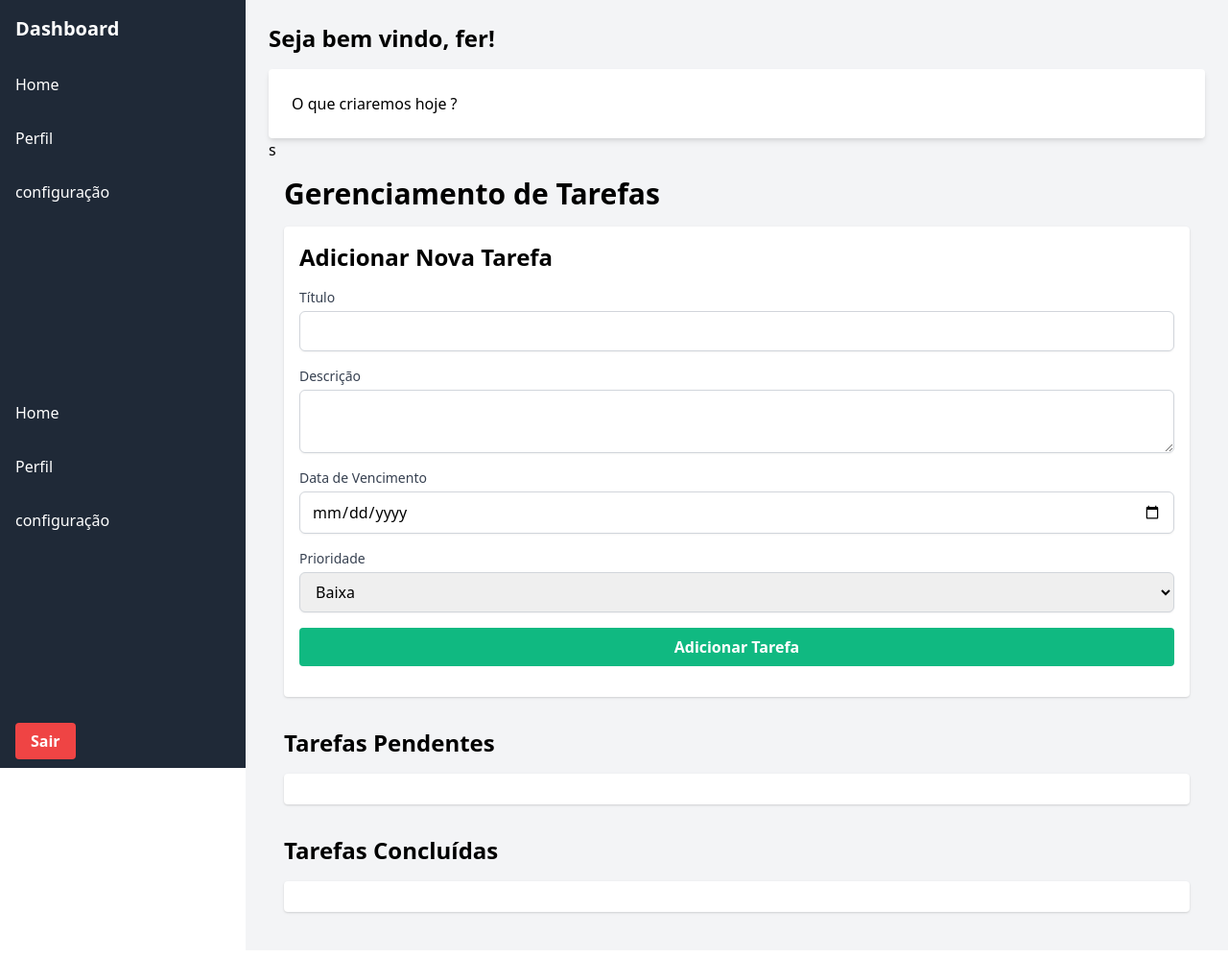
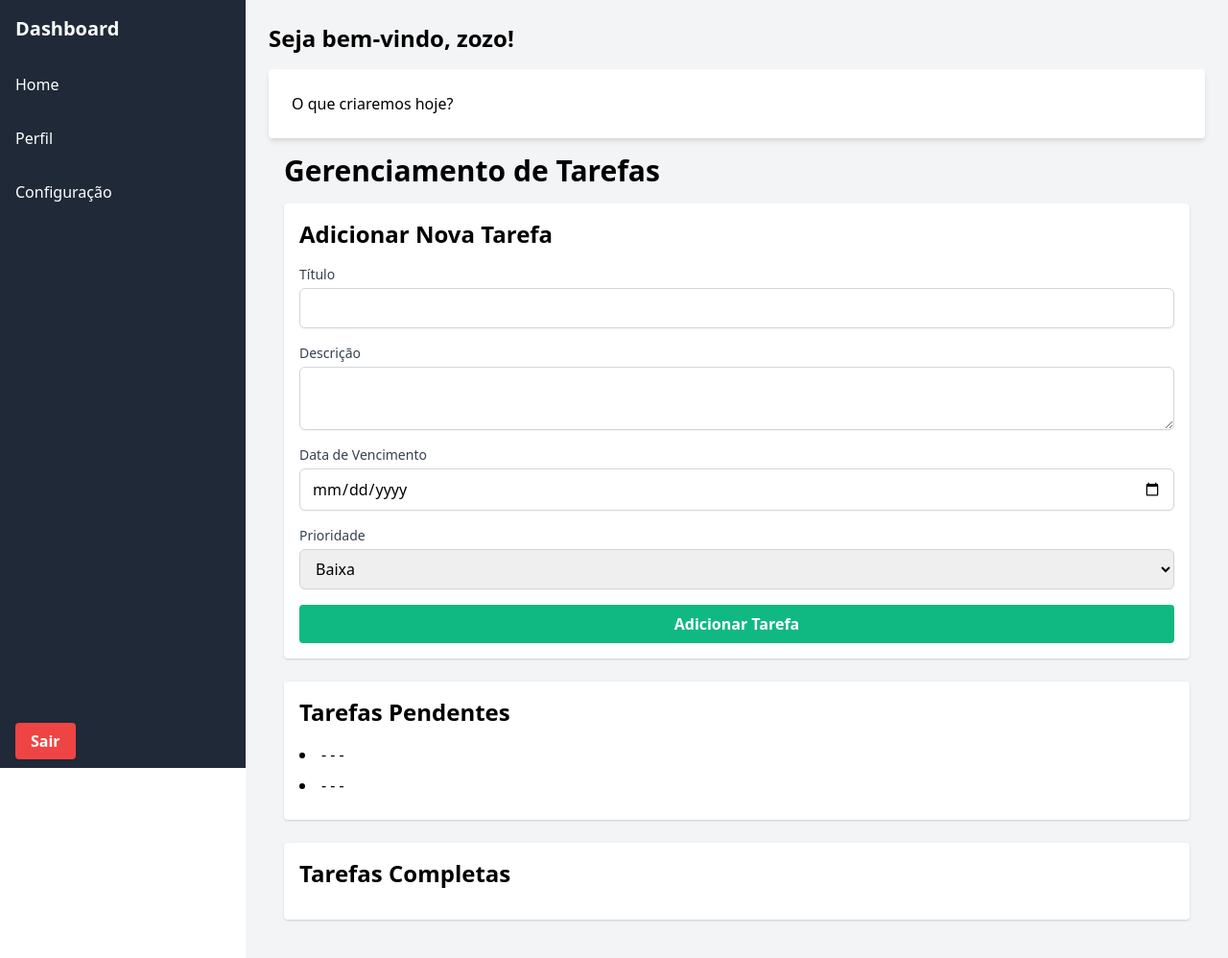
Before and after one commit to FernandoGomesMonteiro/To-do-a-list, a Flask app: page /dashboard in a window 1280 px wide. Shown: the whole page at 96% size. Before the commit the page ends 954 px from the top, so only its background shows below. Run offline with Flask 3, Linux system fonts and the light colour scheme; a user stored in the database is signed in; data comes from the database, SQL or seed files in the repository.

Commit message:
corrigi alguns bugs

```diff
--- a/To-do-a-list-master/to_do_a_list/app.py
+++ b/To-do-a-list-master/to_do_a_list/app.py
@@ -1,9 +1,9 @@
-from flask import Flask, render_template, send_from_directory, request, jsonify, make_response, url_for, redirect, flash, session
+from flask import Flask, render_template, request, redirect, url_for, flash, session
 import sqlite3
 
+app = Flask(__name__)
+app.secret_key = 'jack'
 
-app = Flask(__name__)
-app.secret_key='jack'
 def validate_login(username, password):
     conn = sqlite3.connect('database.db')
     cursor = conn.cursor()
@@ -24,9 +24,6 @@
 def criar_conta_redirect():
     return redirect(url_for('criar_conta'))
 
-
-#
-# tela cadastro ----------------------------------------------------------------#
 @app.route('/criar_conta_db', methods=['POST'])
 def criar_conta_db():
     username = request.form['username']
@@ -41,94 +38,82 @@
     conn.close()
     return redirect(url_for('index'))
 
-
-
- # tela login ----------------------------------------------------------------#
-
 @app.route('/login', methods=['POST'])
 def login():
     username = request.form['username']
     password = request.form['password']
     user = validate_login(username, password)
-    if user :
+    if user:
         session['username'] = username
-
-        return redirect (url_for('dashboard'))
-
+        return redirect(url_for('dashboard'))
     else:
-        flash('senha errada')
-        return redirect (url_for('index'))
-
+        flash('Senha errada')
+        return redirect(url_for('index'))
 
 @app.route('/dashboard')
 def dashboard():
     if 'username' in session:
         username = session['username']
-        return render_template ('dashboard.html', username=username)
+        conn = sqlite3.connect('database.db')
+        cursor = conn.cursor()
+        tasks = cursor.execute('SELECT * FROM tasks WHERE completed = 0').fetchall()
+        completed_tasks = cursor.execute('SELECT * FROM tasks WHERE completed = 1').fetchall()
+        conn.close()
+        return render_template('dashboard.html', username=username, tasks=tasks, completed_tasks=completed_tasks)
     else:
-        return redirect (url_for('index'))
+        return redirect(url_for('index'))
 
 @app.route('/logout')
 def logout():
-    session.pop('username',None)
-    return redirect (url_for('index'))
-#---------------------------------- gerenciamento de tarefas
+    session.pop('username', None)
+    return redirect(url_for('index'))
 
-def get_db_connection():
-    conn = sqlite3.connect('database.db')
-    conn.row_factory = sqlite3.Row
-    return conn
-
-@app.route('/get_db')
-def get_db():
-    conn = get_db_connection()
-    tasks = conn.execute('SELECT * FROM tasks WHERE completed = 0').fetchall()
-    completed_tasks = conn.execute('SELECT * FROM tasks WHERE completed = 1').fetchall()
-    conn.close()
-    return render_template('index.html', tasks=tasks, completed_tasks=completed_tasks)
-
-@app.route('/add', methods=['POST'])
-def add():
+@app.route('/adicionarinfo', methods=['POST'])
+def adicionarinfo():
     title = request.form['title']
     description = request.form['description']
     due_date = request.form['due_date']
     priority = request.form['priority']
-    conn = get_db_connection()
-    conn.execute('INSERT INTO tasks (title, description, due_date, priority, completed) VALUES (?, ?, ?, ?, ?)',
-                 (title, description, due_date, priority, 0))
+    conn = sqlite3.connect('database.db')
+    cursor = conn.cursor()
+    cursor.execute('INSERT INTO tasks (title, description, due_date, priority, completed) VALUES (?, ?, ?, ?, ?)',
+                   (title, description, due_date, priority, 0))
     conn.commit()
     conn.close()
     return redirect(url_for('dashboard'))
 
-@app.route('/edit/<int:id>', methods=['GET', 'POST'])
-def edit(id):
-    conn = get_db_connection()
+@app.route('/editarinfo/<int:id>', methods=['GET', 'POST'])
+def editinfo(id):
+    conn = sqlite3.connect('database.db')
+    cursor = conn.cursor()
     if request.method == 'POST':
         title = request.form['title']
         description = request.form['description']
         due_date = request.form['due_date']
         priority = request.form['priority']
-        conn.execute('UPDATE tasks SET title = ?, description = ?, due_date = ?, priority = ? WHERE id = ?',
-                     (title, description, due_date, priority, id))
+        cursor.execute('UPDATE tasks SET title = ?, description = ?, due_date = ?, priority = ? WHERE id = ?',
+                       (title, description, due_date, priority, id))
         conn.commit()
         conn.close()
         return redirect(url_for('dashboard'))
-    task = conn.execute('SELECT * FROM tasks WHERE id = ?', (id,)).fetchone()
+    task = cursor.execute('SELECT * FROM tasks WHERE id = ?', (id,)).fetchone()
     conn.close()
-    return render_template('edit.html', task=task)
+    return render_template('editinfo.html', task=task)
 
-@app.route('/complete/<int:id>')
+@app.route('/completar/<int:id>')
 def complete(id):
-    conn = get_db_connection()
-    conn.execute('UPDATE tasks SET completed = 1 WHERE id = ?', (id,))
+    conn = sqlite3.connect('database.db')
+    cursor = conn.cursor()
+    cursor.execute('UPDATE tasks SET completed = 1 WHERE id = ?', (id,))
     conn.commit()
     conn.close()
     return redirect(url_for('dashboard'))
 
 @app.route('/delete/<int:id>')
 def delete(id):
-    conn = get_db_connection()
-    conn.execute('DELETE FROM tasks WHERE id = ?', (id,))
+    conn = sqlite3.connect('database.db')
+    cursor = conn.cursor()
+    cursor.execute('DELETE FROM tasks WHERE id = ?', (id,))
     conn.commit()
     conn.close()
     return redirect(url_for('dashboard'))
--- a/To-do-a-list-master/to_do_a_list/templates/dashboard.html
+++ b/To-do-a-list-master/to_do_a_list/templates/dashboard.html
@@ -12,40 +12,37 @@
         <ul class="flex-grow">
             <li class="p-4 hover:bg-gray-700"><a href="#">Home</a></li>
             <li class="p-4 hover:bg-gray-700"><a href="#">Perfil</a></li>
-            <li class="p-4 hover:bg-gray-700"><a href="#">configuração</a></li>
+            <li class="p-4 hover:bg-gray-700"><a href="#">Configuração</a></li>
         </ul>
-        <ul class="flex-grow">
-            <li class="p-4 hover:bg-gray-700"><a href="#">Home</a></li>
-            <li class="p-4 hover:bg-gray-700"><a href="#">Perfil</a></li>
-            <li class="p-4 hover:bg-gray-700"><a href="#">configuração</a></li>
-        </ul>
-
         <div class="p-4">
             <a href="{{ url_for('logout') }}" class="bg-red-500 hover:bg-red-700 text-white font-bold py-2 px-4 rounded">Sair</a>
         </div>
     </div>
     <div class="flex-grow p-6 bg-gray-100">
-        <h1 class="text-2xl font-bold mb-4">Seja bem vindo, {{ username }}!</h1>
+        <h1 class="text-2xl font-bold mb-4">Seja bem-vindo, {{ username }}!</h1>
         <div class="bg-white p-6 rounded shadow-md">
-            <p>O que criaremos hoje ?</p>
-        </div>s
+            <p>O que criaremos hoje?</p>
+        </div>
         <div class="container mx-auto p-4">
             <h1 class="text-3xl font-bold mb-4">Gerenciamento de Tarefas</h1>
             <div class="bg-white p-4 rounded shadow">
                 <h2 class="text-2xl font-bold mb-4">Adicionar Nova Tarefa</h2>
-                    <form action="/add" method="post" class="mb-4">
+                <form action="{{ url_for('adicionarinfo') }}" method="post">
                     <div class="mb-4">
                         <label for="title" class="block text-sm font-medium text-gray-700">Título</label>
                         <input type="text" id="title" name="title" class="mt-1 block w-full px-3 py-2 border border-gray-300 rounded-md shadow-sm focus:outline-none focus:border-indigo-500 focus:ring focus:ring-indigo-500 focus:ring-opacity-50">
                     </div>
+
                     <div class="mb-4">
                         <label for="description" class="block text-sm font-medium text-gray-700">Descrição</label>
                         <textarea id="description" name="description" class="mt-1 block w-full px-3 py-2 border border-gray-300 rounded-md shadow-sm focus:outline-none focus:border-indigo-500 focus:ring focus:ring-indigo-500 focus:ring-opacity-50"></textarea>
                     </div>
+
                     <div class="mb-4">
                         <label for="due_date" class="block text-sm font-medium text-gray-700">Data de Vencimento</label>
                         <input type="date" id="due_date" name="due_date" class="mt-1 block w-full px-3 py-2 border border-gray-300 rounded-md shadow-sm focus:outline-none focus:border-indigo-500 focus:ring focus:ring-indigo-500 focus:ring-opacity-50">
                     </div>
+
                     <div class="mb-4">
                         <label for="priority" class="block text-sm font-medium text-gray-700">Prioridade</label>
                         <select id="priority" name="priority" class="mt-1 block w-full px-3 py-2 border border-gray-300 rounded-md shadow-sm focus:outline-none focus:border-indigo-500 focus:ring focus:ring-indigo-500 focus:ring-opacity-50">
@@ -54,46 +51,27 @@
                             <option value="Alta">Alta</option>
                         </select>
                     </div>
+
                     <button type="submit" class="w-full bg-green-500 hover:bg-green-700 text-white font-bold py-2 px-4 rounded focus:outline-none focus:shadow-outline">Adicionar Tarefa</button>
                 </form>
             </div>
-                <div class="mt-8">
+
+            <div class="bg-white p-4 mt-6 rounded shadow">
                 <h2 class="text-2xl font-bold mb-4">Tarefas Pendentes</h2>
-                    <div class="bg-white p-4 rounded shadow">
+                <ul class="list-disc list-inside">
                     {% for task in tasks %}
-                            <div class="flex justify-between items-center mb-4">
-                                <div>
-                                    <h3 class="text-lg font-bold">{{ task.title }}</h3>
-                                    <p>{{ task.description }}</p>
-                                    <p>Vencimento: {{ task.due_date }}</p>
-                                    <p>Prioridade: {{ task.priority }}</p>
+                    <li class="mb-2">{{ task['title'] }} - {{ task['description'] }} - {{ task['due_date'] }} - {{ task['priority'] }}</li>
+                    {% endfor %}
+                </ul>
             </div>
-                                <div>
-                                    <a href="/complete/{{ task.id }}" class="text-green-500 hover:text-green-700 mr-2">Concluir</a>
-                                    <a href="/edit/{{ task.id }}" class="text-blue-500 hover:text-blue-700 mr-2">Editar</a>
-                                    <a href="/delete/{{ task.id }}" class="text-red-500 hover:text-red-700">Remover</a>
-                                </div>
-                            </div>
+
+            <div class="bg-white p-4 mt-6 rounded shadow">
+                <h2 class="text-2xl font-bold mb-4">Tarefas Completas</h2>
+                <ul class="list-disc list-inside">
+                    {% for task in completed_tasks %}
+                    <li class="mb-2">{{ task['title'] }} - {{ task['description'] }} - {{ task['due_date'] }} - {{ task['priority'] }}</li>
                     {% endfor %}
-                    </div>
-                </div>
-                <div class="mt-8">
-                    <h2 class="text-2xl font-bold mb-4">Tarefas Concluídas</h2>
-                    <div class="bg-white p-4 rounded shadow">
-                        {% for task in completed_tasks %}
-                            <div class="flex justify-between items-center mb-4">
-                                <div>
-                                    <h3 class="text-lg font-bold">{{ task.title }}</h3>
-                                    <p>{{ task.description }}</p>
-                                    <p>Vencimento: {{ task.due_date }}</p>
-                                    <p>Prioridade: {{ task.priority }}</p>
-                                </div>
-                                <div>
-                                    <span class="text-green-500 font-bold">Concluída</span>
-                                </div>
-                            </div>
-                        {% endfor %}
-                    </div>
+                </ul>
             </div>
         </div>
     </div>
```
Also changed, not shown: To-do-a-list-master/to_do_a_list/log_db.py (+26 -13 lines), To-do-a-list-master/database.db (deleted), database.db (added). Lines whose indentation alone changed are shown as unchanged.
